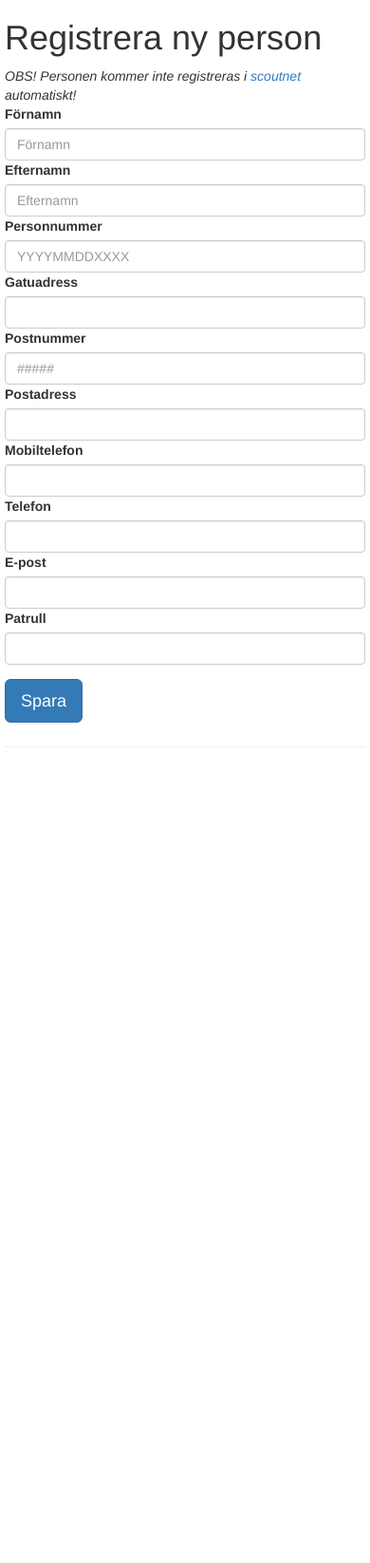
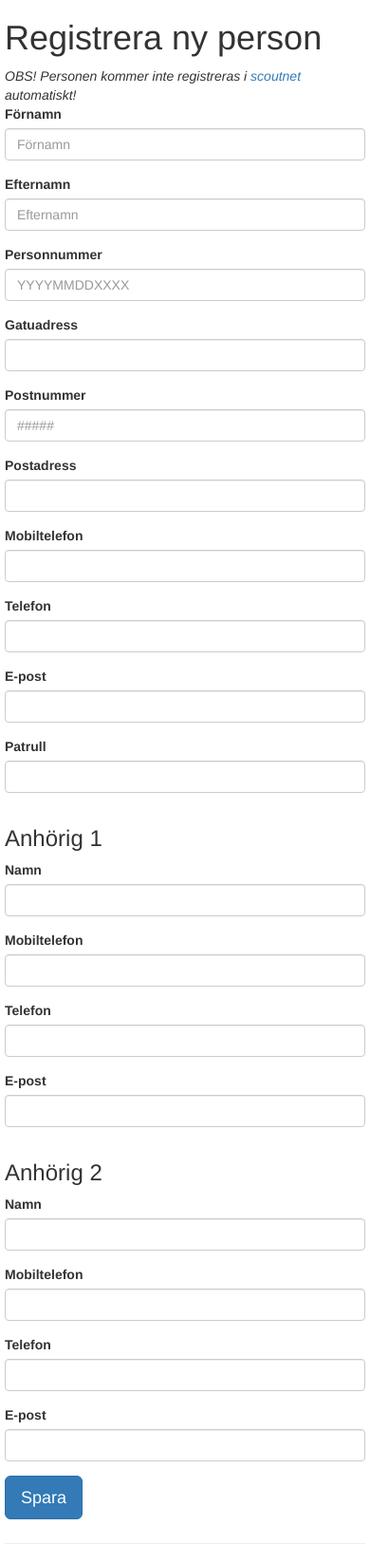
Before and after one commit to Scouterna/skojjt, a Flask app: template templates/person.html in a window 390 px wide. Shown: the part 40-1686 px from the top of the page at 95% size. Before the commit the page ends 827 px from the top, so only its background shows below. Run offline with Flask 2, Linux system fonts and the light colour scheme; the template is opened without the code that fills it, so the values that code supplies are empty.

Commit message:
Möjlighet att ange anhöriginfo

```diff
--- a/templates/person.html
+++ b/templates/person.html
@@ -24,29 +24,133 @@
 		  {% if (not hasPerson and not scoutgroup.canAddToWaitinglist()) or (hasPerson and ep.notInScoutnet) %}
 		  <em>OBS! Personen kommer inte registreras i <a href="https://www.scoutnet.se/">scoutnet</a> automatiskt!</em>
 		  {% endif %}
+
+			<div class="row">
+				<div class="col-xs-12 col-sm-6 col-md-4">
 					<div class="form-group">
 						<label for="firstname">Förnamn</label>
 						<input type="text" class="form-control" size='50' required="1" placeholder="Förnamn" name="firstname" id="firstname" value="{% if ep %}{{ep.firstname}}{% endif %}" {% if ep %}readonly="1"{% endif %}/>
+					</div>
+				</div>
+				<div class="col-xs-12 col-sm-6 col-md-4">
+					<div class="form-group">
 						<label for="lastname">Efternamn</label>
 						<input type="text" class="form-control" size='50' required="1" placeholder="Efternamn" name="lastname" id="lastname" value="{% if ep %}{{ep.lastname}}{% endif %}" {% if ep %}readonly="1"{% endif %}/>
+					</div>
+				</div>
+				<div class="col-xs-12 col-sm-6 col-md-4">
+					<div class="form-group">
 						<label for="personnummer">Personnummer</label>
-			<input type="text" class="form-control" pattern="[0-9]{12}" size="12" required="1" placeholder="YYYYMMDDXXXX" class="form-control" name="personnummer" id="personnummer" value="{% if ep %}{{ep.personnr}}{% endif %}" {% if ep %}readonly="1"{% endif %}/>
+						<input type="text" class="form-control" pattern="[0-9]{12}" size="12" required="1" placeholder="YYYYMMDDXXXX" name="personnummer" id="personnummer" value="{% if ep %}{{ep.personnr}}{% endif %}" {% if ep %}readonly="1"{% endif %}/>
+					</div>
+				</div>
+				<div class="col-xs-12 col-sm-6 col-md-4">
+					<div class="form-group">
 						<label for='street'>Gatuadress</label>
 						<input type='text' class="form-control" size='50' name='street' id='street' value='{% if ep %}{{ep.street}}{% endif %}' {% if ep %}readonly="1"{% endif %}/>
+					</div>
+				</div>
+				<div class="col-xs-12 col-sm-6 col-md-4">
+					<div class="form-group">
 						<label for='zip_code'>Postnummer</label>
 						<input type='text' class="form-control" pattern='[0-9]{5}' size='5' name='zip_code' id='zip_code' placeholder="#####" value='{% if ep %}{{ep.zip_code}}{% endif %}' {% if ep %}readonly="1"{% endif %}/>
+					</div>
+				</div>
+				<div class="col-xs-12 col-sm-6 col-md-4">
+					<div class="form-group">
 						<label for='zip_name'>Postadress</label>
 						<input type='text' class="form-control" size='50' name='zip_name' id='zip_name' value='{% if ep %}{{ep.zip_name}}{% endif %}' {% if ep %}readonly="1"{% endif %}/>
+					</div>
+				</div>
+				<div class="col-xs-12 col-sm-6 col-md-4">
+					<div class="form-group">
 						<label for='mobile'>Mobiltelefon</label>
 						<input type='text' class="form-control" size='10' name='mobile' id='mobile' value='{% if ep %}{{ep.mobile}}{% endif %}' {% if ep %}readonly="1"{% endif %}/>
+					</div>
+				</div>
+				<div class="col-xs-12 col-sm-6 col-md-4">
+					<div class="form-group">
 						<label for='phone'>Telefon</label>
 						<input type='text' class="form-control" size='10' name='phone' id='phone' value='{% if ep %}{{ep.phone}}{% endif %}' {% if ep %}readonly="1"{% endif %}/>
+					</div>
+				</div>
+				<div class="col-xs-12 col-sm-6 col-md-4">
+					<div class="form-group">
 						<label for='email'>E-post</label>
 						<input type='email' class="form-control" size='50' name='email' id='email' value='{% if ep %}{{ep.email}}{% endif %}' {% if ep %}readonly="1"{% endif %}/>
-			<label for="patrol">Patrull</label>
+					</div>
+				</div>
+				<div class="col-xs-12 col-sm-6 col-md-4">
+					<div class="form-group">
+						<label for='patrol'>Patrull</label>
 						<input type="text" class="form-control" size='50' placeholder="" name="patrol" id="patrol" value="{% if ep %}{{ep.getpatrol()}}{% endif %}" {% if ep %}readonly="1"{% endif %}/>
 					</div>
+				</div>
+			</div>
+
 		{% if not ep %}
+			<h3>Anhörig 1</h3>
+			<div class="row">
+				<div class="col-xs-12 col-sm-6 col-md-4">
+					<div class="form-group">
+						<label for='anhorig1_name'>Namn</label>
+						<input type='text' class="form-control" size='50' name='anhorig1_name' id='anhorig1_name' />
+					</div>
+				</div>
+
+				<div class="col-xs-12 col-sm-6 col-md-4">
+					<div class="form-group">
+						<label for='anhorig1_mobile'>Mobiltelefon</label>
+						<input type='text' class="form-control" size='10' name='anhorig1_mobile' id='anhorig1_mobile' />
+					</div>
+				</div>
+
+				<div class="col-xs-12 col-sm-6 col-md-4">
+					<div class="form-group">
+						<label for='anhorig1_phone'>Telefon</label>
+						<input type='text' class="form-control" size='10' name='anhorig1_phone' id='anhorig1_phone' />
+					</div>
+				</div>
+
+				<div class="col-xs-12 col-sm-6 col-md-4">
+					<div class="form-group">
+						<label for='anhorig1_email'>E-post</label>
+						<input type='email' class="form-control" size='50' name='anhorig1_email' id='anhorig1_email' />
+					</div>
+				</div>
+			</div>
+
+			<h3>Anhörig 2</h3>
+			<div class="row">
+				<div class="col-xs-12 col-sm-6 col-md-4">
+					<div class="form-group">
+						<label for='anhorig2_name'>Namn</label>
+						<input type='text' class="form-control" size='50' name='anhorig2_name' id='anhorig2_name' />
+					</div>
+				</div>
+
+				<div class="col-xs-12 col-sm-6 col-md-4">
+					<div class="form-group">
+						<label for='anhorig2_mobile'>Mobiltelefon</label>
+						<input type='text' class="form-control" size='10' name='anhorig2_mobile' id='anhorig2_mobile' />
+					</div>
+				</div>
+
+				<div class="col-xs-12 col-sm-6 col-md-4">
+					<div class="form-group">
+						<label for='anhorig2_phone'>Telefon</label>
+						<input type='text' class="form-control" size='10' name='anhorig2_phone' id='anhorig2_phone' />
+					</div>
+				</div>
+
+				<div class="col-xs-12 col-sm-6 col-md-4">
+					<div class="form-group">
+						<label for='anhorig2_email'>E-post</label>
+						<input type='email' class="form-control" size='50' name='anhorig2_email' id='anhorig2_email' />
+					</div>
+				</div>
+			</div>
+
 		  <div class="btn-toolbar">
 		  <button id="personsubmit" type="submit" name="submit" class="btn btn-lg btn-primary">Spara</button>
 		  </div>
```
Also changed, not shown: scoutnet.py (+22 -1 lines), start.py (+10 -1 lines). Lines whose indentation alone changed are shown as unchanged.
